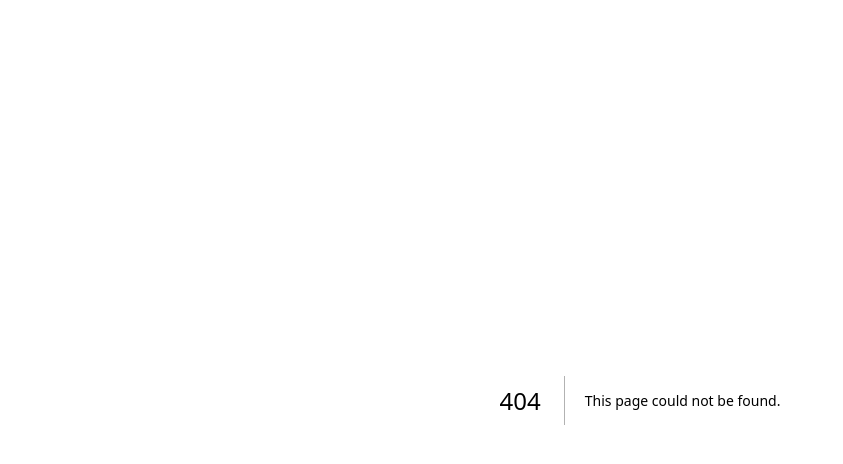
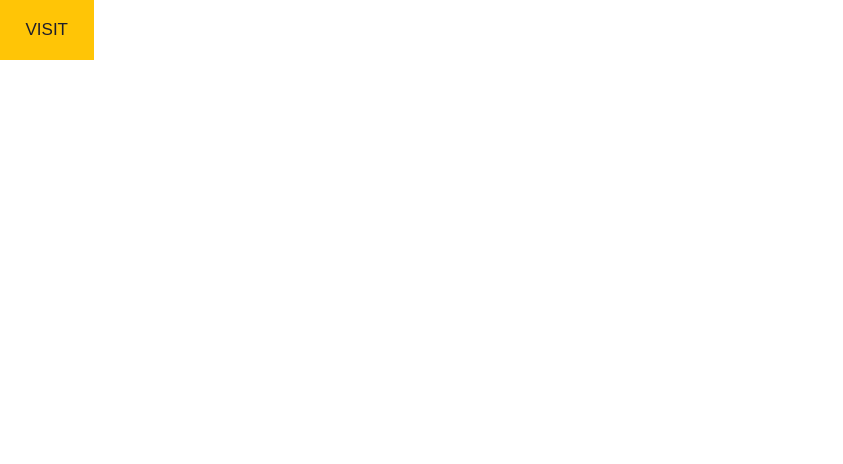
Before and after one commit to hugovfx/proyecto4to, a Next.js app: page /prueba in a window 1280 px wide. Before the commit this address had no page. Shown: the top 464 px of the page, without its empty margins (0-843 px from the left). Built offline with nearby package versions, Linux system fonts and the light colour scheme.

Commit message:
side bar actualizado

```diff
--- a/src/app/Plantilla/page.js
+++ b/src/app/Plantilla/page.js
@@ -9,7 +9,7 @@ export default function Home() {
       <Side></Side>
       <div className="cont12">
         <Nav/>
-        <Content/>
+        <Content name={"Herramienta"} info={"Herramienta para Herramienta para Herramienta para Herramienta para Herramienta para Herramienta para "}/>
       </div>
     </div>
   );
--- a/src/app/components/Content.css
+++ b/src/app/components/Content.css
@@ -26,7 +26,7 @@
     background-color: #141414;
     border: 0.1cm solid #141414;
     border-radius: 0.5cm;
-    padding: 15px;
+    padding: 20px;
     display: flex;
     flex-direction: column;
     align-items: center;
--- a/src/app/components/Content.js
+++ b/src/app/components/Content.js
@@ -1,12 +1,12 @@
 import "./Content.css";
 
-function Content() {
+function Content({info, name}) {
   return (
     <div className="content">
       <div className="divM">
         <div className="divN">
-           <h1>Herramienta</h1>
-           <p>esta herramienta esta herramienta esta herramienta esta herramienta esta herramienta esta herramienta esta herramienta </p>
+           <h1>{name}</h1>
+           <p style={{textAlign: "justify"}}>{info}</p>
         </div>
       </div>
     </div>
--- a/src/app/components/Nav.js
+++ b/src/app/components/Nav.js
@@ -12,13 +12,13 @@ function Nav() {
       </div>
 
       <div className="divNav">
-        <Button size="large">Home</Button>
+        <Button size="large" href="/">Home</Button>
       </div>
       <div className="divNav">
-        <Button size="large">Home</Button>
+        <Button size="large" href="/">Home</Button>
       </div>
       <div className="divNav">
-        <Button size="large">Home</Button>
+        <Button size="large" href="/">Home</Button>
       </div>
       <div className="divNav">
         <Button size="large" color="error" href="login">
--- /dev/null
+++ b/src/app/prueba/btnA.css
@@ -0,0 +1,50 @@
+/* From Uiverse.io by joe-watson-sbf */
+.btn {
+    font-size: 17px;
+    background: transparent;
+    border: none;
+    padding: 1em 1.5em;
+    color: #ffedd3;
+    text-transform: uppercase;
+    position: relative;
+    transition: 0.5s ease;
+    cursor: pointer;
+  }
+
+  .btn::before {
+    content: "";
+    position: absolute;
+    left: 0;
+    bottom: 0;
+    height: 2px;
+    width: 0;
+    background-color: #ffc506;
+    transition: 0.5s ease;
+  }
+
+  .btn:hover {
+    color: #1e1e2b;
+    transition-delay: 0.5s;
+  }
+
+  .btn:hover::before {
+    width: 100%;
+  }
+
+  .btn::after {
+    content: "";
+    position: absolute;
+    left: 0;
+    bottom: 0;
+    height: 0;
+    width: 100%;
+    background-color: #ffc506;
+    transition: 0.4s ease;
+    z-index: -1;
+  }
+
+  .btn:hover::after {
+    height: 100%;
+    transition-delay: 0.4s;
+    color: aliceblue;
+  }
--- /dev/null
+++ b/src/app/prueba/page.js
@@ -0,0 +1,10 @@
+
+import "./btnA.css";
+
+export default function Home() {
+  return (
+    <div>
+        <button class="btn">Visit</button>
+    </div>
+  );
+}
```
Also changed, not shown: src/app/components/Side.js (+3 -21 lines), src/app/components/SideButton.js (added, +15 -0 lines), src/app/nmap/page.js (added, +16 -0 lines).
